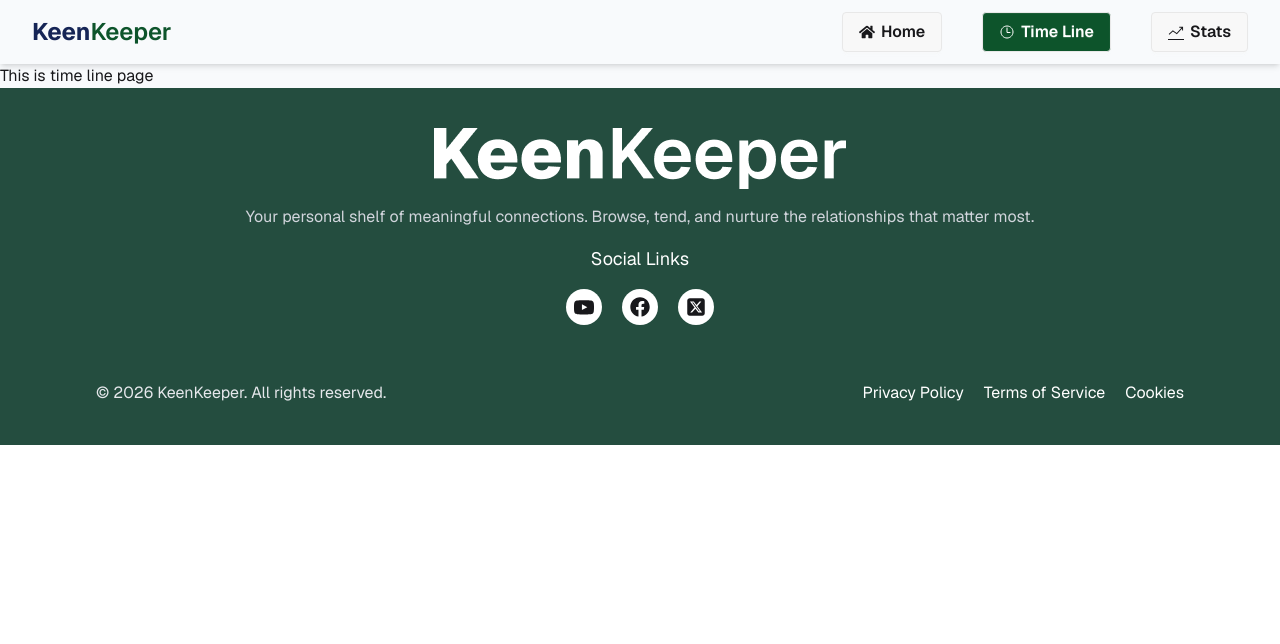
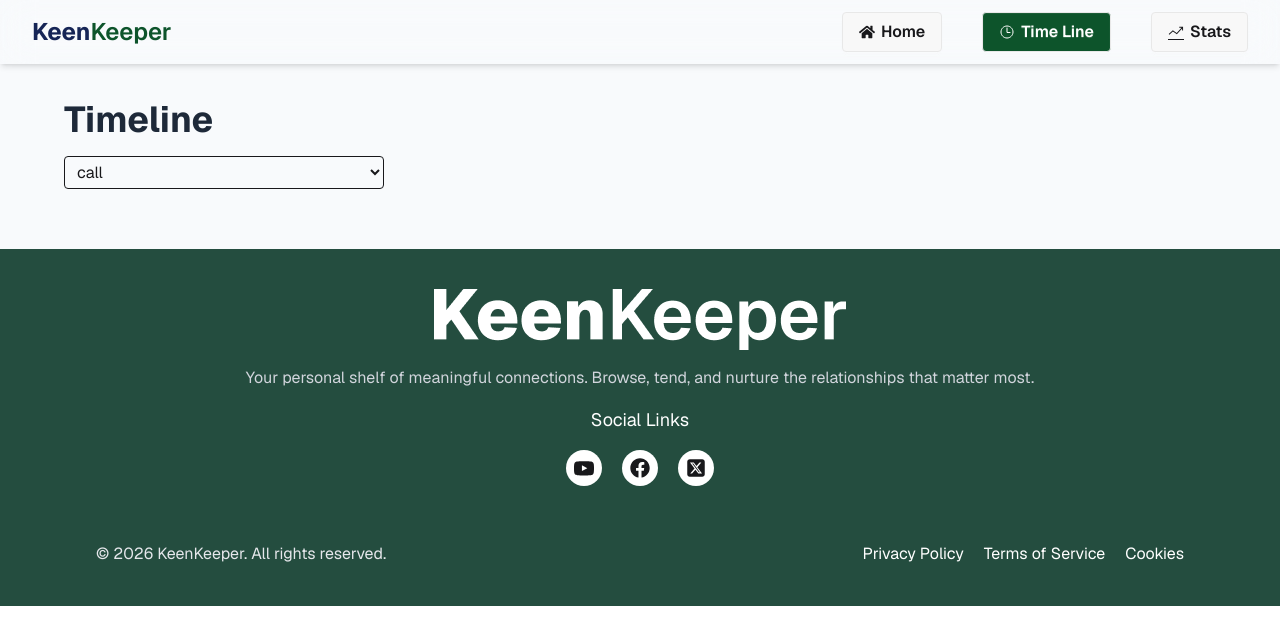
Before and after one commit to devshihab24/my-keen-keeper, a React (Vite) app: page /timeline in a window 1280 px wide. Shown: the top 644 px of the page. Built offline with nearby package versions, Linux system fonts and the light colour scheme.

Commit message:
added activity btn functionality

```diff
--- a/src/RootLayout/RootLayout.jsx
+++ b/src/RootLayout/RootLayout.jsx
@@ -7,7 +7,9 @@ const RootLayout = () => {
     return (
         <div className='bg-[#F8FAFC]'>
             <Header></Header>
-            <Outlet></Outlet>
+            <div className='pt-20 lg:pt-15'>
+                <Outlet></Outlet>
+            </div>
             <Footer></Footer>
         </div>
     );
--- a/src/SharedComponents/Header.jsx
+++ b/src/SharedComponents/Header.jsx
@@ -23,7 +23,7 @@ const Header = () => {
     },
   ];
   return (
-    <header className="shadow-md py-3">
+    <header className="shadow-md py-3 backdrop-blur-lg fixed top-0 left-0 w-full">
       <div className="flex flex-col md:flex-row justify-between items-center w-[98%] md:w-[95%] mx-auto">
         <Link to="/">
           <span className="text-2xl font-bold text-blue-950">Keen</span>
--- a/src/components/FriendsInfo/FriendInfo.jsx
+++ b/src/components/FriendsInfo/FriendInfo.jsx
@@ -1,13 +1,28 @@
-import React from "react";
+import React, { useContext } from "react";
 import { BiSolidPhoneCall } from "react-icons/bi";
 import { MdVideoChat } from "react-icons/md";
 import { SiImessage } from "react-icons/si";
+import { ActivityContext } from "../../context/ActivityContext";
 
 const FriendInfo = ({ expectedFriend }) => {
-  const { goal, days_since_contact, next_due_date } = expectedFriend;
-  const handleAdd = (type) =>{
+  const { goal, days_since_contact, next_due_date, id } = expectedFriend;
+  const {  addActivity } = useContext(ActivityContext);
+
+  const handleAdd = (type) => {
     console.log("Btn clicked", type);
-  }
+    const newActivity = {
+      a_id: id,
+      a_type: type,
+      a_date: new Date().toLocaleDateString("en-US", {
+        month: 'long',
+        day: "numeric",
+        year: 'numeric'
+      }),
+      a_friendName: expectedFriend.name,
+    };
+    addActivity(newActivity)
+    // console.log( addActivity);
+  };
   return (
     <div className="col-span-2 space-y-5">
       <div className="grid grid-cols-2 lg:grid-cols-3 gap-10 w-full ">
@@ -40,15 +55,24 @@ const FriendInfo = ({ expectedFriend }) => {
       <div className="bg-white shadow-md p-4 space-y-4">
         <h3 className="text-lg font-semibold text-gray-800">Quick Check-In</h3>
         <div className="grid grid-cols-2 lg:grid-cols-3 gap-5">
-          <div onClick={()=>handleAdd('call')} className="p-8 rounded-lg border border-gray-300 bg-[#F8FAFC] flex flex-col justify-center items-center cursor-pointer">
+          <div
+            onClick={() => handleAdd("call")}
+            className="p-8 rounded-lg border border-gray-300 bg-[#F8FAFC] flex flex-col justify-center items-center cursor-pointer"
+          >
             <BiSolidPhoneCall className="text-[28px] mb-1" />
             <p>Call</p>
           </div>
-          <div onClick={()=>handleAdd('text')} className="p-8 rounded-lg border border-gray-300 bg-[#F8FAFC] flex flex-col justify-center items-center cursor-pointer">
+          <div
+            onClick={() => handleAdd("text")}
+            className="p-8 rounded-lg border border-gray-300 bg-[#F8FAFC] flex flex-col justify-center items-center cursor-pointer"
+          >
             <SiImessage className="text-2xl mb-1" />
             <p>Text</p>
           </div>
-          <div onClick={()=>handleAdd('video')} className="p-8 rounded-lg border border-gray-300 bg-[#F8FAFC] flex flex-col justify-center items-center cursor-pointer">
+          <div
+            onClick={() => handleAdd("video")}
+            className="p-8 rounded-lg border border-gray-300 bg-[#F8FAFC] flex flex-col justify-center items-center cursor-pointer"
+          >
             <MdVideoChat className="text-3xl  mb-1" />
             <p>Video</p>
           </div>
--- /dev/null
+++ b/src/components/friendActivity/FriendActivity.jsx
@@ -0,0 +1,20 @@
+import callImg from "../../assets/call.png";
+import textImg from "../../assets/text.png";
+import videoImg from "../../assets/video.png";
+
+const FriendActivity = ({ item }) => {
+  const { a_type, a_date, a_friendName } = item;
+  return (
+    <div className="flex justify-start items-center gap-5 bg-white shadow-md py-2 px-4 rounded-md">
+      {a_type == "call" && <img src={callImg} alt="call img" />}
+      {a_type == "text" && <img src={textImg} alt="text img" />}
+      {a_type == "video" && <img src={videoImg} alt="video img" />}
+      <div>
+        <h2 className="text-xl font-semibold text-gray-800">{a_friendName}</h2>
+        <p>{a_date}</p>
+      </div>
+    </div>
+  );
+};
+
+export default FriendActivity;
--- /dev/null
+++ b/src/context/ActivityContext.jsx
@@ -0,0 +1,3 @@
+import { createContext } from "react";
+
+export const ActivityContext = createContext()
--- /dev/null
+++ b/src/context/ActivityContextProvider.jsx
@@ -0,0 +1,17 @@
+import React, { useState } from "react";
+import { ActivityContext } from "./ActivityContext";
+
+const ActivityContextProvider = ({ children }) => {
+  const [activity, setActivity] = useState([]);
+  const addActivity = (newActivity) => {
+    setActivity(previous => [...previous, newActivity]);
+  };
+  // console.log(checkInData);
+  return (
+    <ActivityContext.Provider value={{ activity, addActivity }}>
+      {children}
+    </ActivityContext.Provider>
+  );
+};
+
+export default ActivityContextProvider;
--- a/src/context/FriendsDataContext.jsx
+++ /dev/null
@@ -1,3 +0,0 @@
-import { createContext } from "react";
-
-export const FriendsDataContext = createContext()
--- a/src/context/FriendsDataProvider.jsx
+++ /dev/null
@@ -1,15 +0,0 @@
-import React, { useState } from "react";
-import { FriendsDataContext } from "./FriendsDataContext";
-
-const FriendsDataProvider = ({ children }) => {
-  const [checkInFriends, setCheckInFriends] = useState([]);
-  const checkInData = {
-    checkInFriends,
-    setCheckInFriends,
-  };
-  return (
-    <FriendsDataContext value={checkInData}>{children}</FriendsDataContext>
-  );
-};
-
-export default FriendsDataProvider;
--- a/src/pages/details/page.jsx
+++ b/src/pages/details/page.jsx
@@ -1,15 +1,14 @@
-import React, { useContext } from "react";
+
 import FriendInfo from "../../components/FriendsInfo/FriendInfo";
 import AboutFriend from "../../components/FriendsInfo/AboutFriend";
 import useFriendsData from "../../hooks/useFriendsData";
-import { FriendsDataContext } from "../../context/FriendsDataContext";
+// import { FriendsDataContext } from "../../context/ActivityContext";
 import { useParams } from "react-router";
 import { FadeLoader } from "react-spinners";
 
 const FriendDetails = () => {
   const { friendsData, isLoading } = useFriendsData();
   const { id } = useParams();
-  const checkInData = useContext(FriendsDataContext);
   const expectedFriend = friendsData.find((friend) => friend.id == id);
   // console.log(expectedFriend);
   return (
--- a/src/pages/timeline/page.jsx
+++ b/src/pages/timeline/page.jsx
@@ -1,11 +1,27 @@
-import React from 'react';
+import React, { Activity, useContext } from "react";
+import { ActivityContext } from "../../context/ActivityContext";
+import FriendActivity from "../../components/friendActivity/FriendActivity";
 
 const TimeLine = () => {
-    return (
-        <div>
-            <h2>This is time line page</h2>
-        </div>
-    );
+  const { activity } = useContext(ActivityContext);
+  console.log(activity);
+  return (
+    <div className="py-10 w-[95%] md:w-[90%] lg:w[85%] mx-auto space-y-5">
+      <div className="space-y-4">
+        <h2 className="text-4xl font-bold text-gray-800">Timeline </h2>
+        <select className="w-80 border px-2 py-1 rounded" >
+          <option value="call">call</option>
+          <option value="text">text</option>
+          <option value="video">video</option>
+        </select>
+      </div>
+      <div className="space-y-3">
+        {
+            activity.map((item) => <FriendActivity key={item.a_id} item={item}></FriendActivity>)
+        }
+      </div>
+    </div>
+  );
 };
 
 export default TimeLine;
```
Also changed, not shown: src/main.jsx (+4 -3 lines).
